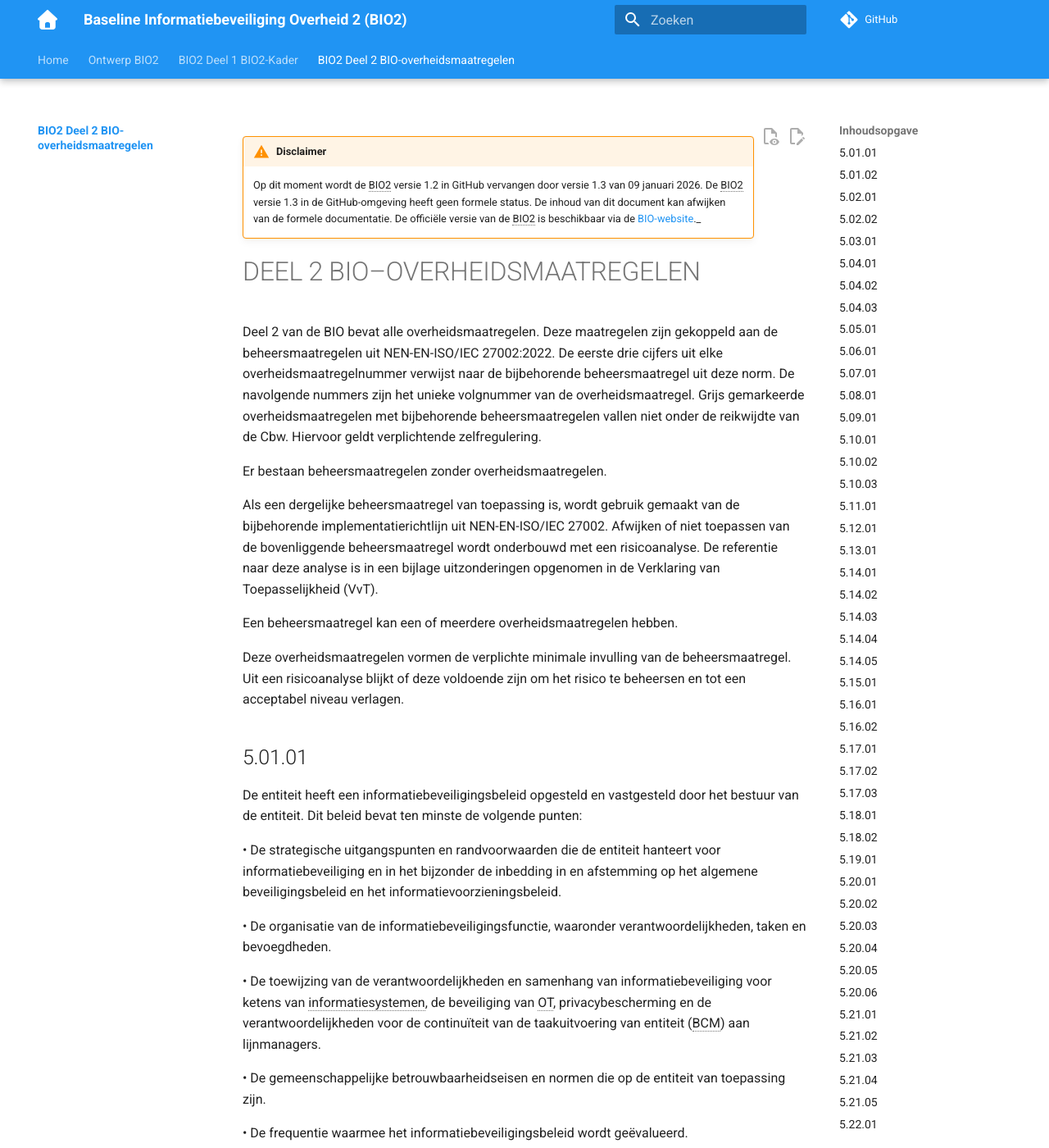
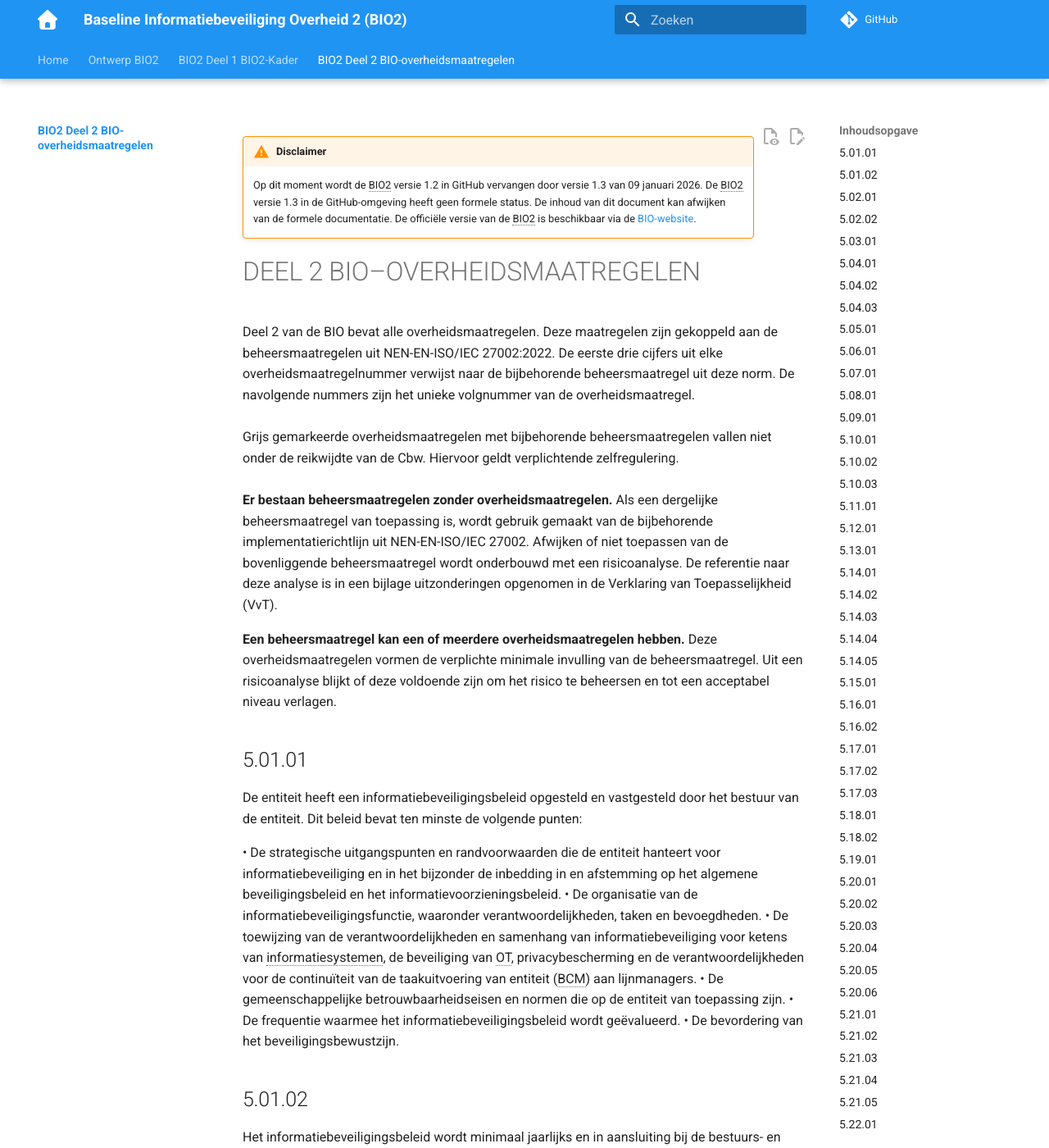
Before and after one commit to MinBZK/Baseline-Informatiebeveiliging-Overheid, an MkDocs documentation site: the page built from docs/maatregelen/index.md, in a window 1280 px wide and 1400 px high. Shown: the whole window at 82% size. Built offline with MkDocs 1.6.1 and Material for MkDocs 9.7.7, drawn with Linux system fonts in a browser that asks for light colours; comment, search, counter and statistics services are not loaded; some of the changed text lies outside the part shown.

Commit message:
Update index.md
Inleiding voorzien van enters en vet gemarkeerde tekst in lijn met de pdf-versie van de BIO

```diff
--- a/docs/maatregelen/index.md
+++ b/docs/maatregelen/index.md
@@ -1,37 +1,29 @@
 !!! warning "Disclaimer"
     Op dit moment wordt de BIO2 versie 1.2 in GitHub vervangen door versie 1.3 van 09 januari 2026.
-    De BIO2 versie 1.3 in de GitHub-omgeving heeft geen formele status. De inhoud van dit document kan afwijken van de formele documentatie. De officiële versie van de BIO2 is beschikbaar via de [BIO-website](https://www.bio-overheid.nl/category/producten/bio)._
+    De BIO2 versie 1.3 in de GitHub-omgeving heeft geen formele status. De inhoud van dit document kan afwijken van de formele documentatie. De officiële versie van de BIO2 is beschikbaar via de [BIO-website](https://www.bio-overheid.nl/category/producten/bio).
 
 # DEEL 2 BIO–OVERHEIDSMAATREGELEN
+Deel 2 van de BIO bevat alle overheidsmaatregelen. Deze maatregelen zijn gekoppeld aan de beheersmaatregelen uit NEN-EN-ISO/IEC 27002:2022.
+De eerste drie cijfers uit elke overheidsmaatregelnummer verwijst naar de bijbehorende beheersmaatregel uit deze norm.
+De navolgende nummers zijn het unieke volgnummer van de overheidsmaatregel.<br><br>
+Grijs gemarkeerde overheidsmaatregelen met bijbehorende beheersmaatregelen vallen niet onder de reikwijdte van de Cbw. Hiervoor geldt verplichtende zelfregulering.<br><br>
+**Er bestaan beheersmaatregelen zonder overheidsmaatregelen.**
+Als een dergelijke beheersmaatregel van toepassing is, wordt gebruik gemaakt van de bijbehorende implementatierichtlijn uit NEN-EN-ISO/IEC 27002.
+Afwijken of niet toepassen van de bovenliggende beheersmaatregel wordt onderbouwd met een risicoanalyse. De referentie naar deze analyse is in een bijlage uitzonderingen opgenomen in de Verklaring van Toepasselijkheid (VvT).
 
-Deel 2 van de BIO bevat alle overheidsmaatregelen. Deze maatregelen zijn gekoppeld aan de beheersmaatregelen uit NEN-EN-ISO/IEC 27002:2022. De eerste drie cijfers uit
-elke overheidsmaatregelnummer verwijst naar de bijbehorende beheersmaatregel uit deze norm. De navolgende nummers zijn het unieke volgnummer van de overheidsmaatregel.
-Grijs gemarkeerde overheidsmaatregelen met bijbehorende beheersmaatregelen vallen niet onder de reikwijdte van de Cbw. Hiervoor geldt verplichtende zelfregulering.
-
-Er bestaan beheersmaatregelen zonder overheidsmaatregelen.
-
-Als een dergelijke beheersmaatregel van toepassing is, wordt gebruik gemaakt van de bijbehorende implementatierichtlijn uit NEN-EN-ISO/IEC 27002. Afwijken of niet toepassen van de bovenliggende beheersmaatregel wordt onderbouwd met een risicoanalyse. De referentie naar deze analyse is in een bijlage uitzonderingen opgenomen in de Verklaring van Toepasselijkheid (VvT).
-
-Een beheersmaatregel kan een of meerdere overheidsmaatregelen hebben.
-
-Deze overheidsmaatregelen vormen de verplichte minimale invulling van de beheersmaatregel. Uit een risicoanalyse blijkt of deze voldoende zijn om het risico te beheersen en tot een acceptabel niveau verlagen.
-
-
+**Een beheersmaatregel kan een of meerdere overheidsmaatregelen hebben.**
+Deze overheidsmaatregelen vormen de verplichte minimale invulling van de beheersmaatregel.
+Uit een risicoanalyse blijkt of deze voldoende zijn om het risico te beheersen en tot een acceptabel niveau verlagen.
 
 ## 5.01.01
 De entiteit heeft een informatiebeveiligingsbeleid opgesteld en vastgesteld door het bestuur van de entiteit.
 Dit beleid bevat ten minste de volgende punten:
 
 •  De strategische uitgangspunten en randvoorwaarden die de entiteit hanteert voor informatiebeveiliging en in het bijzonder de inbedding in en afstemming op het algemene beveiligingsbeleid en het informatievoorzieningsbeleid.
-
 •  De organisatie van de informatiebeveiligingsfunctie, waaronder verantwoordelijkheden, taken en bevoegdheden.
-
 •  De toewijzing van de verantwoordelijkheden en samenhang van informatiebeveiliging voor ketens van informatiesystemen, de beveiliging van OT, privacybescherming en de verantwoordelijkheden voor de continuïteit van de taakuitvoering van entiteit (BCM) aan lijnmanagers.
-
 •  De gemeenschappelijke betrouwbaarheidseisen en normen die op de entiteit van toepassing zijn.
-
 •  De frequentie waarmee het informatiebeveiligingsbeleid wordt geëvalueerd.
-
 •  De bevordering van het beveiligingsbewustzijn.
 
 ## 5.01.02
```
